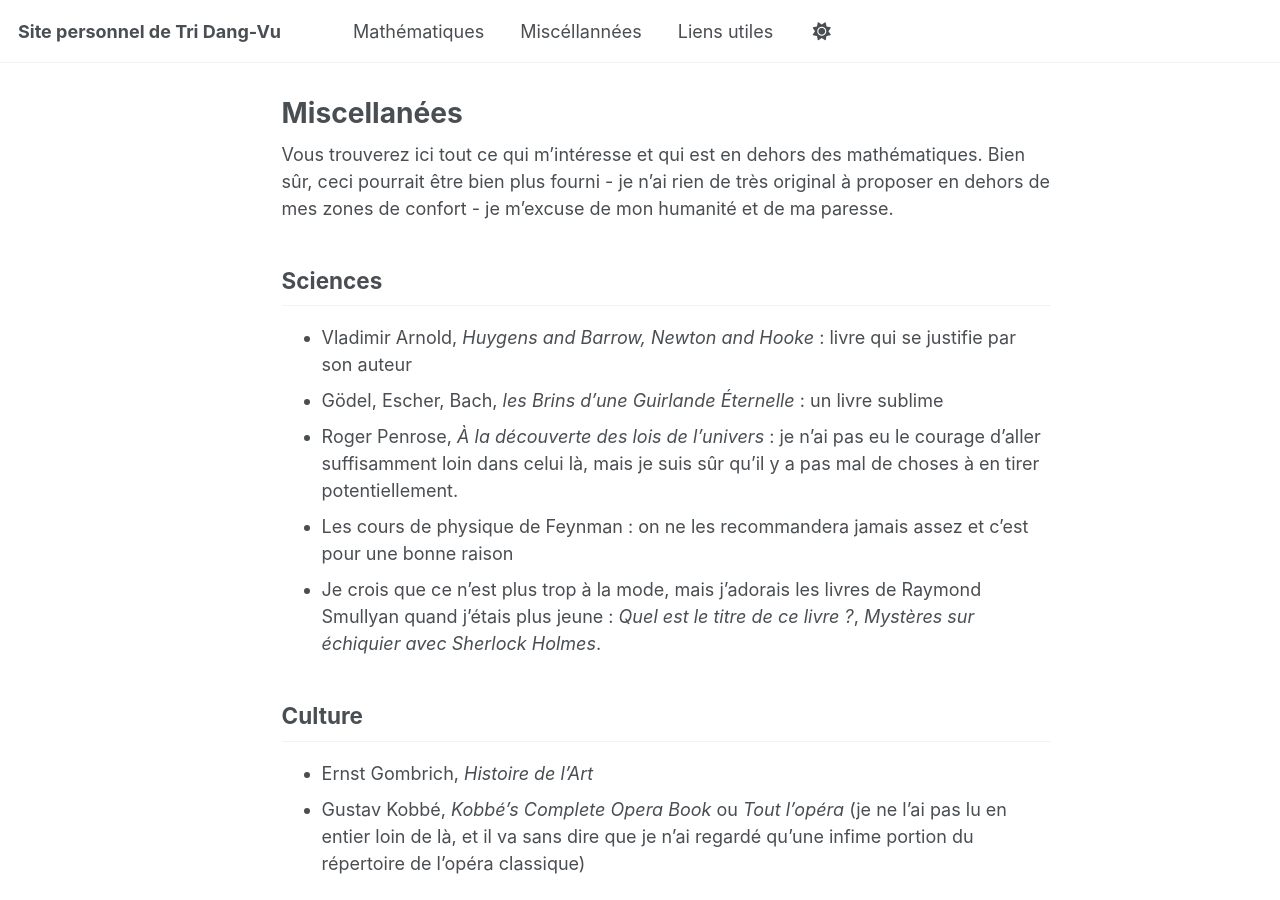
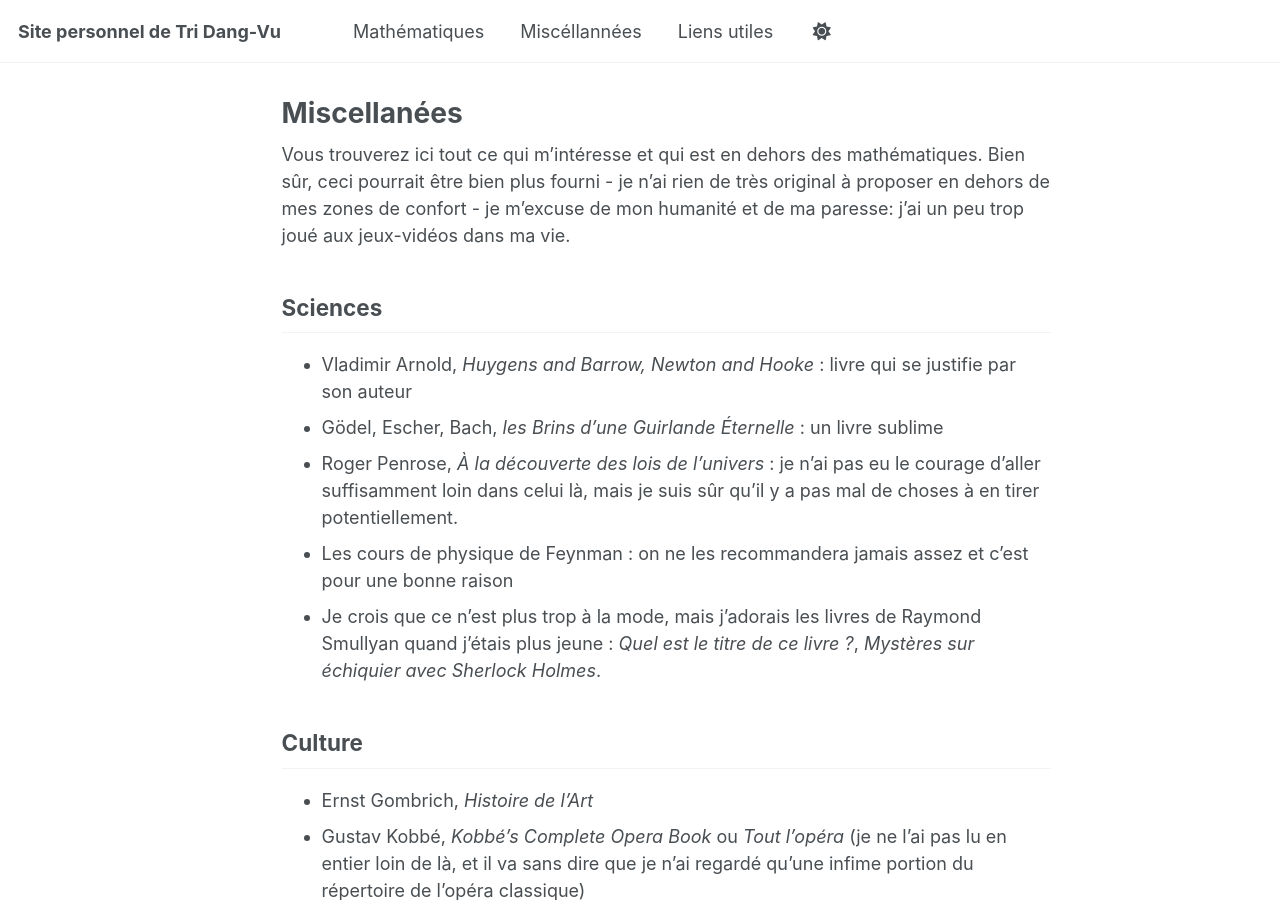
Before and after one commit to tridangvu/tridangvu.github.io, a Jekyll site: the page built from _pages/misc.md, in a window 1280 px wide and 900 px high. Built offline with Jekyll 4.4.1, drawn with Linux system fonts in a browser that asks for light colours; a script that is not in the unit is left out.

Commit message:
Update misc.md

```diff
--- a/_pages/misc.md
+++ b/_pages/misc.md
@@ -6,7 +6,7 @@ author_profile: false
 sidebar: null
 classes: wide
 ---
-Vous trouverez ici tout ce qui m'intéresse et qui est en dehors des mathématiques. Bien sûr, ceci pourrait être bien plus fourni - je n'ai rien de très original à proposer en dehors de mes zones de confort - je m'excuse de mon humanité et de ma paresse.
+Vous trouverez ici tout ce qui m'intéresse et qui est en dehors des mathématiques. Bien sûr, ceci pourrait être bien plus fourni - je n'ai rien de très original à proposer en dehors de mes zones de confort - je m'excuse de mon humanité et de ma paresse: j'ai un peu trop joué aux jeux-vidéos dans ma vie.
 
 ## Sciences
 - Vladimir Arnold, *Huygens and Barrow, Newton and Hooke* : livre qui se justifie par son auteur
```
